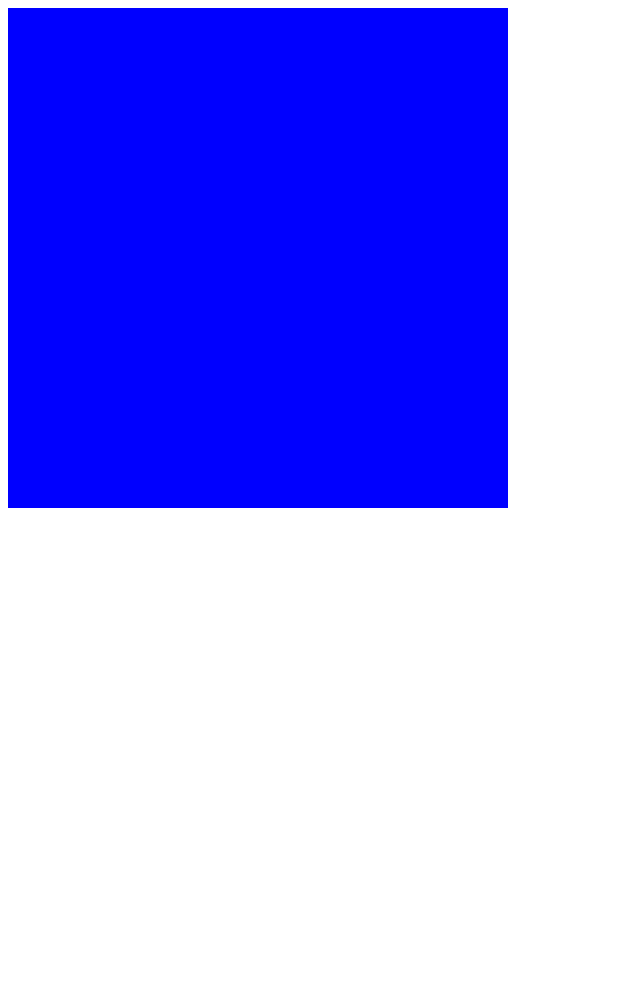
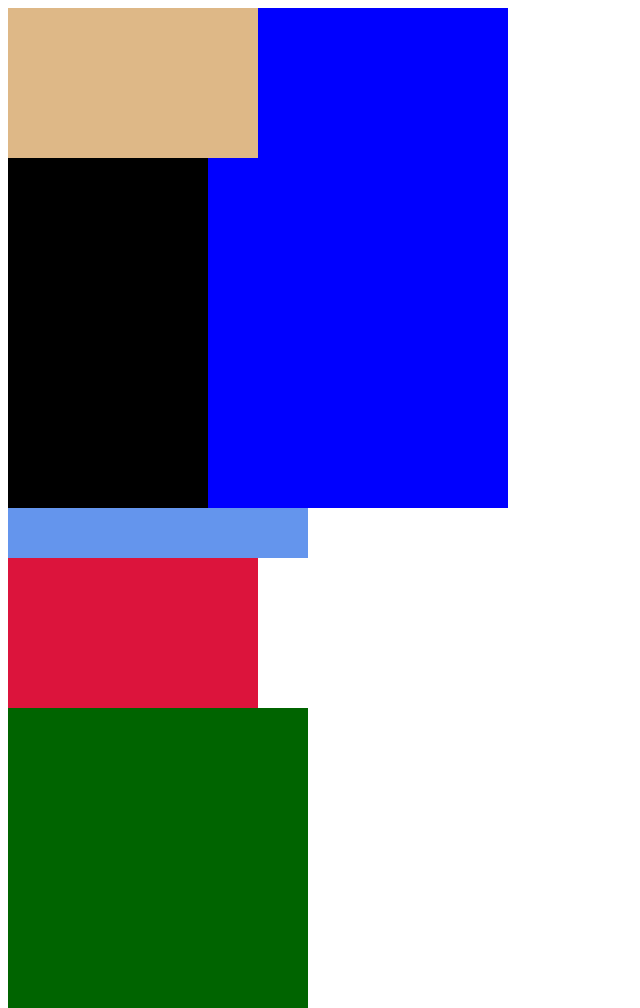
Before and after one commit to diikshaaaa/imagebox, a plain HTML site: page index.html in a window 1280 px wide. Shown: the whole page, without its empty margins (0-640 px from the left). Before the commit the page ends 800 px from the top, so only its background shows below. Drawn offline with Linux system fonts and the light colour scheme.

Commit message:
edited index file

```diff
--- a/index.html
+++ b/index.html
@@ -2,15 +2,47 @@
 <html>
    <head>
    <style>
-       #first {
-    width: 500px;
-    height: 500px;
-    background: blue;
-    }
+        #first {
+            width: 500px;
+            height: 500px;
+            background: blue;
+        }
+        #first #second {
+            width: 250px;
+            height: 150px;
+            background-color: burlywood;
+        }
+        #first #third {
+            width: 200px;
+            height: 350px;
+            background-color: black;
+        }
+        #first #fourth {
+            width: 300px;
+            height: 50px;
+            background-color: cornflowerblue;
+        }
+        #first #fifth {
+            width: 250px;
+            height: 150px;
+            background-color: crimson;
+        }
+        #first #sixth {
+            width: 300px;
+            height: 300px;
+            background-color: darkgreen;
+        }
    </style>
 
    </head>
    <body>
-        <div id="first"></div>
+        <div id="first">
+            <div id="second"></div>
+            <div id="third"></div>
+            <div id="fourth"></div>
+            <div id="fifth"></div>
+            <div id="sixth"></div>
+        </div>
+
    </body>
 </html>
```
